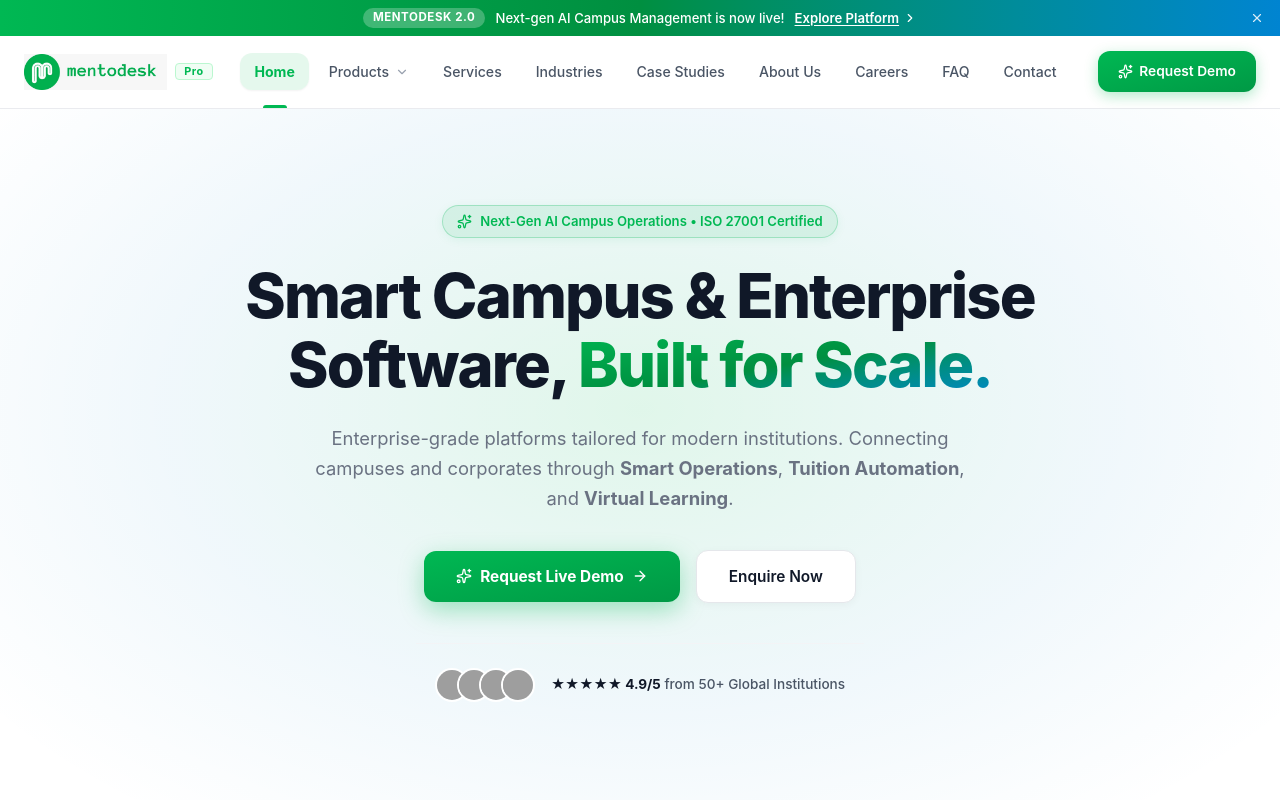
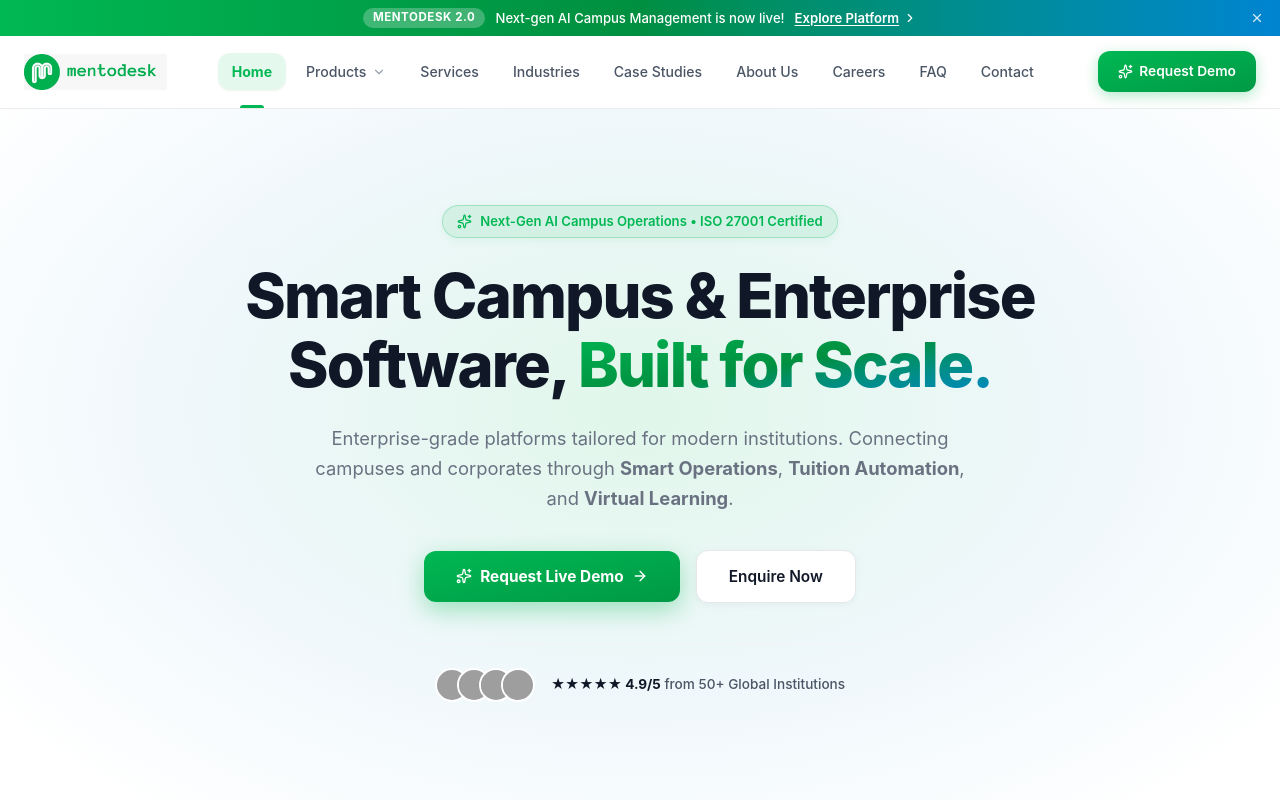
Before and after one commit to SaurabhThakulla/mentodesk-web, a React (Vite) app: page / in a window 1280 px wide. Shown: the top 800 px of the page. Built offline with nearby package versions, Linux system fonts and the light colour scheme; grey boxes are pictures that could not be loaded.

Commit message:
feat: add HomeView and CaseStudiesView pages with accompanying header component

```diff
--- a/src/components/Header.jsx
+++ b/src/components/Header.jsx
@@ -114,15 +114,12 @@ export default function Header({ currentView, setCurrentView, onRequestDemo }) {
             <img
               src={logoImg}
               alt="MentoDesk"
-              className="h-9 w-auto object-contain transition-transform duration-300 group-hover:scale-105"
+              className="h-9 w-auto object-contain transition-transform duration-300 group-hover:scale-105 mix-blend-multiply"
               onError={(e) => {
                 e.target.onerror = null;
                 e.target.src = `${import.meta.env.BASE_URL}logo.png`;
               }}
             />
-            <span className="inline-flex items-center justify-center text-[0.68rem] font-bold px-2 py-0.5 rounded bg-brand-green-subtle text-brand-green border border-brand-green-border tracking-wider leading-none transition-transform duration-300 group-hover:scale-105">
-              Pro
-            </span>
           </div>
 
           {/* Desktop Navigation */}
--- a/src/pages/CaseStudiesView.jsx
+++ b/src/pages/CaseStudiesView.jsx
@@ -7,11 +7,11 @@ export default function CaseStudiesView({ onRequestDemo }) {
       title: 'Niellz International College (Singapore)',
       tag: 'Singapore EdTech Deployment',
       icon: GraduationCap,
-      desc: 'Deployed MentoDesk Smart Campus & Fee Management Engine across 3 physical campus sites in Singapore, servicing over 45,000 active students.',
+      desc: 'Deployed MentoDesk Smart Campus & Fee Management Engine across 3 physical campus sites in Singapore, servicing over 1,500 active students.',
       metrics: [
         { label: 'Admin Hours Saved', value: '60%', color: 'text-brand-green' },
         { label: 'Tuition Fee Recovery', value: '99.8%', color: 'text-sky-600' },
-        { label: 'Active Student Users', value: '45,000+', color: 'text-violet-600' }
+        { label: 'Active Student Users', value: '1,500+', color: 'text-violet-600' }
       ]
     },
     {
@@ -22,7 +22,7 @@ export default function CaseStudiesView({ onRequestDemo }) {
       metrics: [
         { label: 'Occupancy Efficiency', value: '85%', color: 'text-brand-green' },
         { label: 'Manual Ops Reduced', value: '100%', color: 'text-sky-600' },
-        { label: 'Daily Passages', value: '12,000+', color: 'text-violet-600' }
+        { label: 'Daily Passages', value: '1,800+', color: 'text-violet-600' }
       ]
     },
     {
--- a/src/pages/HomeView.jsx
+++ b/src/pages/HomeView.jsx
@@ -344,7 +344,7 @@ export default function HomeView({ setCurrentView, onRequestDemo }) {
 
       {/* 8. HIGH-CONVERTING BOTTOM CALL-TO-ACTION */}
       <section className="container">
-        <div className="bg-brand-green rounded-2xl py-12 px-8 text-center text-white">
+        <div className="bg-gradient-to-r from-[#00b853] to-[#008f40] rounded-2xl py-12 px-8 text-center text-white">
           <h2 className="text-3xl font-extrabold mb-2 text-white">
             Ready to Transform Your Campus Placements & Operations?
           </h2>
```
Also changed, not shown: index.html (+1 -1 lines).
